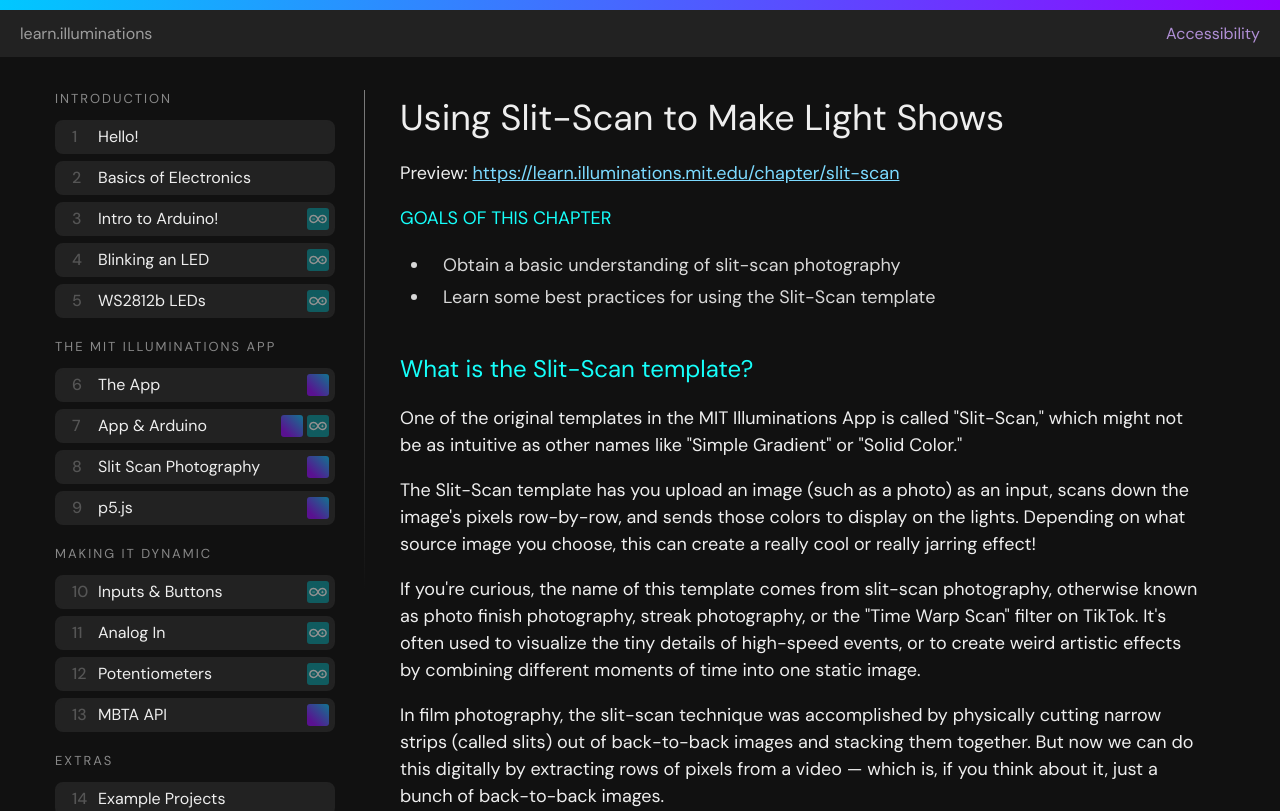
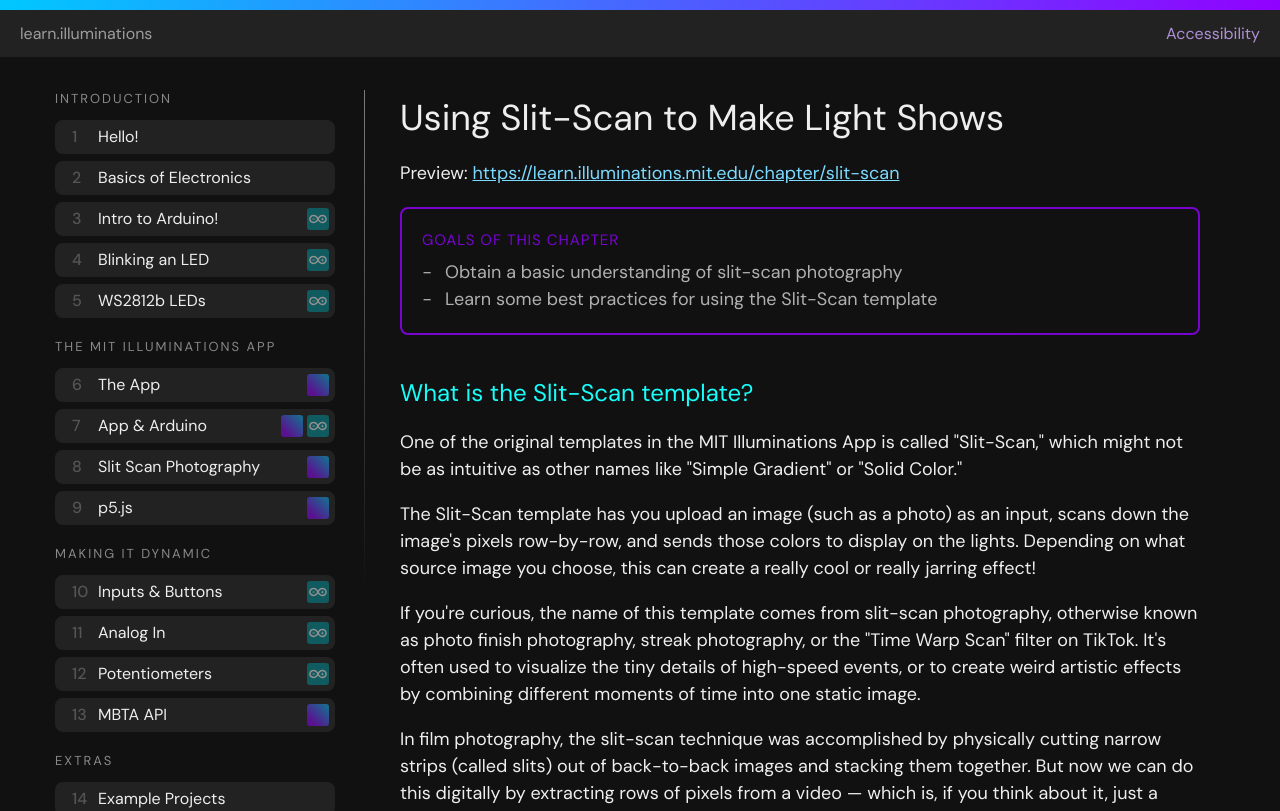
Before and after one commit to poofytoo/illuminations-seminar, a Next.js app in the folder src/: page /chapter/slit-scan in a window 1280 px wide. Shown: the top 811 px of the page. Built offline with nearby package versions, Linux system fonts and the light colour scheme.

Commit message:
fix: nits to slit-scan page

```diff
--- a/src/pages/chapter/slit-scan.tsx
+++ b/src/pages/chapter/slit-scan.tsx
@@ -1,3 +1,4 @@
+import PageNavigationButtons from '../../components/PageNavigationButtons';
 import Sidebar from '../../components/Sidebar';
 import styles from '../../styles/Guide.module.scss';
 
@@ -14,12 +15,15 @@
             https://learn.illuminations.mit.edu/chapter/slit-scan
           </a>
         </p>
-        <h3>GOALS OF THIS CHAPTER</h3>
 
-        <ul>
-          <li>Obtain a basic understanding of slit-scan photography</li>
-          <li>Learn some best practices for using the Slit-Scan template</li>
-        </ul>
+        <div className={styles.learningGoals}>
+          <h3>GOALS OF THIS CHAPTER</h3>
+
+          <ul>
+            <li>Obtain a basic understanding of slit-scan photography</li>
+            <li>Learn some best practices for using the Slit-Scan template</li>
+          </ul>
+        </div>
 
         <h2>What is the Slit-Scan template?</h2>
         <p>
@@ -218,6 +222,7 @@
           transitions from the last row of pixels to the first again. Image
           credit: Harold "Doc" Edgerton/MIT
         </p>
+        <PageNavigationButtons />
       </div>
     </div>
   );
```
